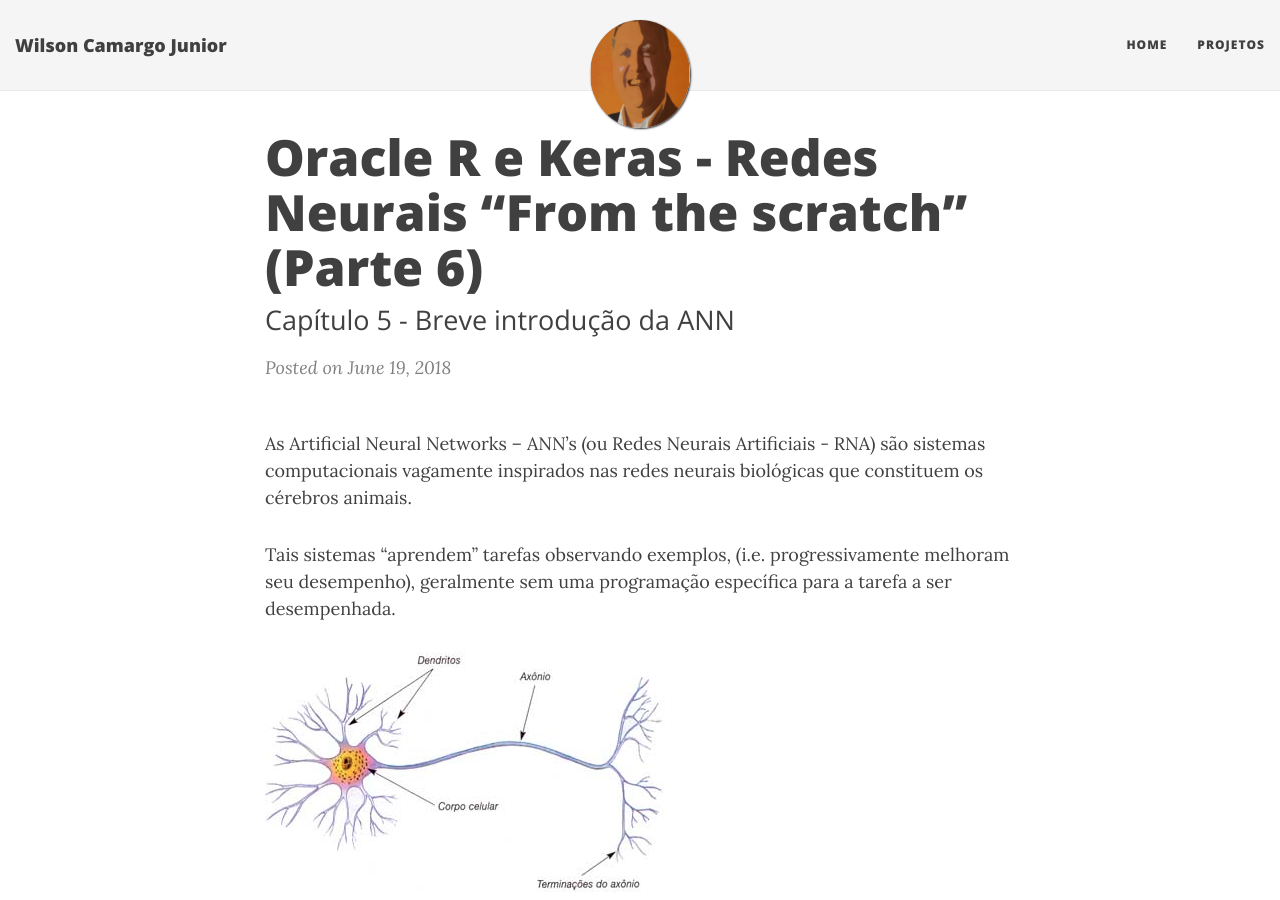
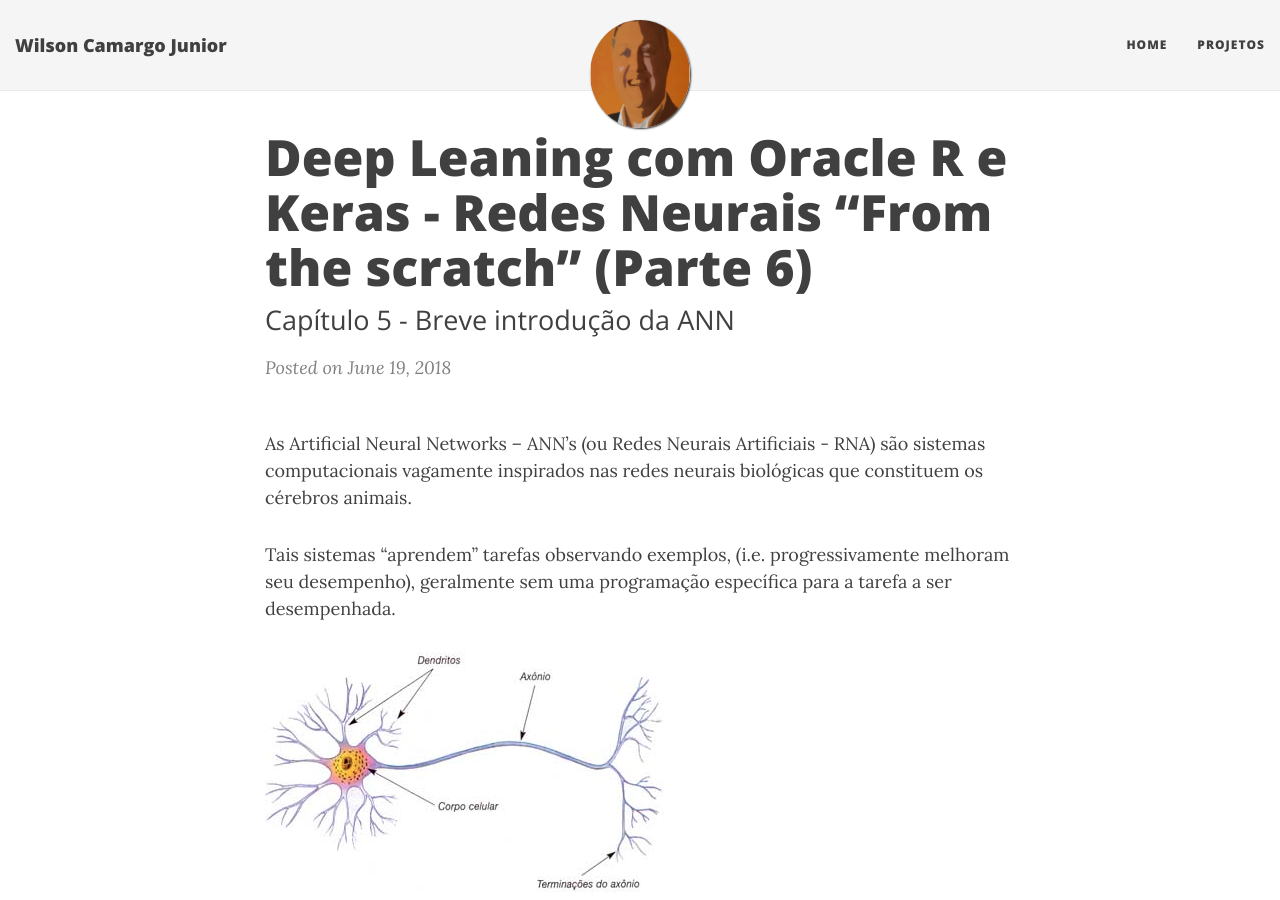
Before and after one commit to wilson-camargo-jr/teste, a Jekyll site: the page built from _posts/2018-06-19-ANN-ORE-P6.md, in a window 1280 px wide and 900 px high. Built offline with Jekyll 4.4.1, drawn with Linux system fonts in a browser that asks for light colours; nearby versions of some CDN libraries; comment, search, counter and statistics services are not loaded.

Commit message:
Update 2018-06-19-ANN-ORE-P6.md

```diff
--- a/_posts/2018-06-19-ANN-ORE-P6.md
+++ b/_posts/2018-06-19-ANN-ORE-P6.md
@@ -1,6 +1,6 @@
 ---
 layout: post
-title: Oracle R e Keras - Redes Neurais “From the scratch” (Parte 6)
+title: Deep Leaning com Oracle R e Keras - Redes Neurais “From the scratch” (Parte 6)
 subtitle: Capítulo 5 - Breve introdução da ANN
 ---
 As Artificial Neural Networks – ANN’s (ou Redes Neurais Artificiais - RNA) são sistemas computacionais vagamente inspirados nas redes neurais biológicas que constituem os cérebros animais.
```
